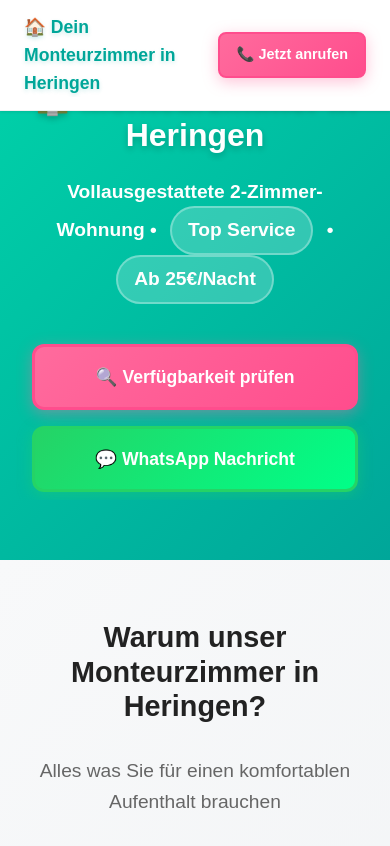
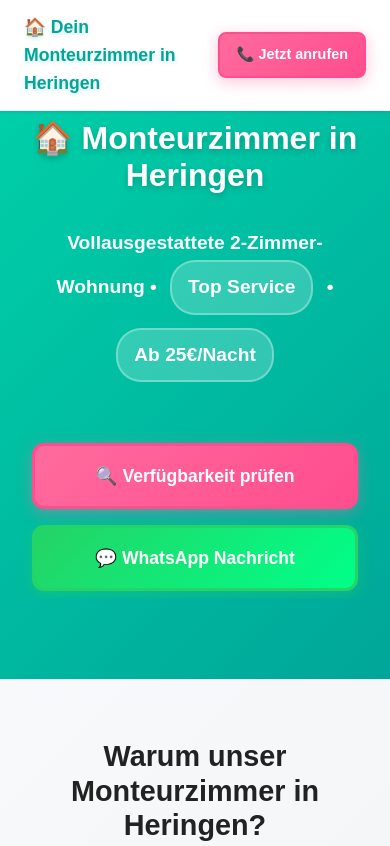
Before and after one commit to alx-hbg/sonja, a website: page index.html in a window 390 px wide. Shown: the top 846 px of the page. Drawn offline with Linux system fonts and the light colour scheme.

Commit message:
Smartphone

```diff
--- a/index.html
+++ b/index.html
@@ -1078,7 +1078,7 @@
         .hero {
             background: linear-gradient(135deg, #00d4aa 0%, #00a699 100%);
             color: white;
-            padding: 80px 16px 60px;
+            padding: 120px 16px 80px;
             text-align: center;
             width: 100%;
             overflow-x: hidden;
@@ -1086,13 +1086,13 @@
 
         @media (min-width: 768px) {
             .hero {
-                padding: 100px 16px 80px;
+                padding: 140px 16px 100px;
             }
         }
 
         .hero h1 {
             font-size: clamp(2rem, 6vw, 3.5rem);
-            margin-bottom: 1.5rem;
+            margin-bottom: 2rem;
             font-weight: 800;
             line-height: 1.15;
             color: white;
@@ -1103,12 +1103,12 @@
 
         .hero p {
             font-size: clamp(1.2rem, 3vw, 1.6rem);
-            margin-bottom: 2rem;
+            margin-bottom: 2.5rem;
             max-width: 100%;
             margin-left: auto;
             margin-right: auto;
             color: white;
-            line-height: 1.5;
+            line-height: 1.8;
             font-weight: 600;
             padding: 0 8px;
         }
@@ -1339,7 +1339,7 @@
             padding: 0.5rem 1rem;
             border-radius: 25px;
             display: inline-block;
-            margin: 0 0.5rem;
+            margin: 0 0.5rem 0.8rem;
             border: 2px solid rgba(255, 255, 255, 0.3);
             word-wrap: break-word;
             overflow-wrap: break-word;
```
